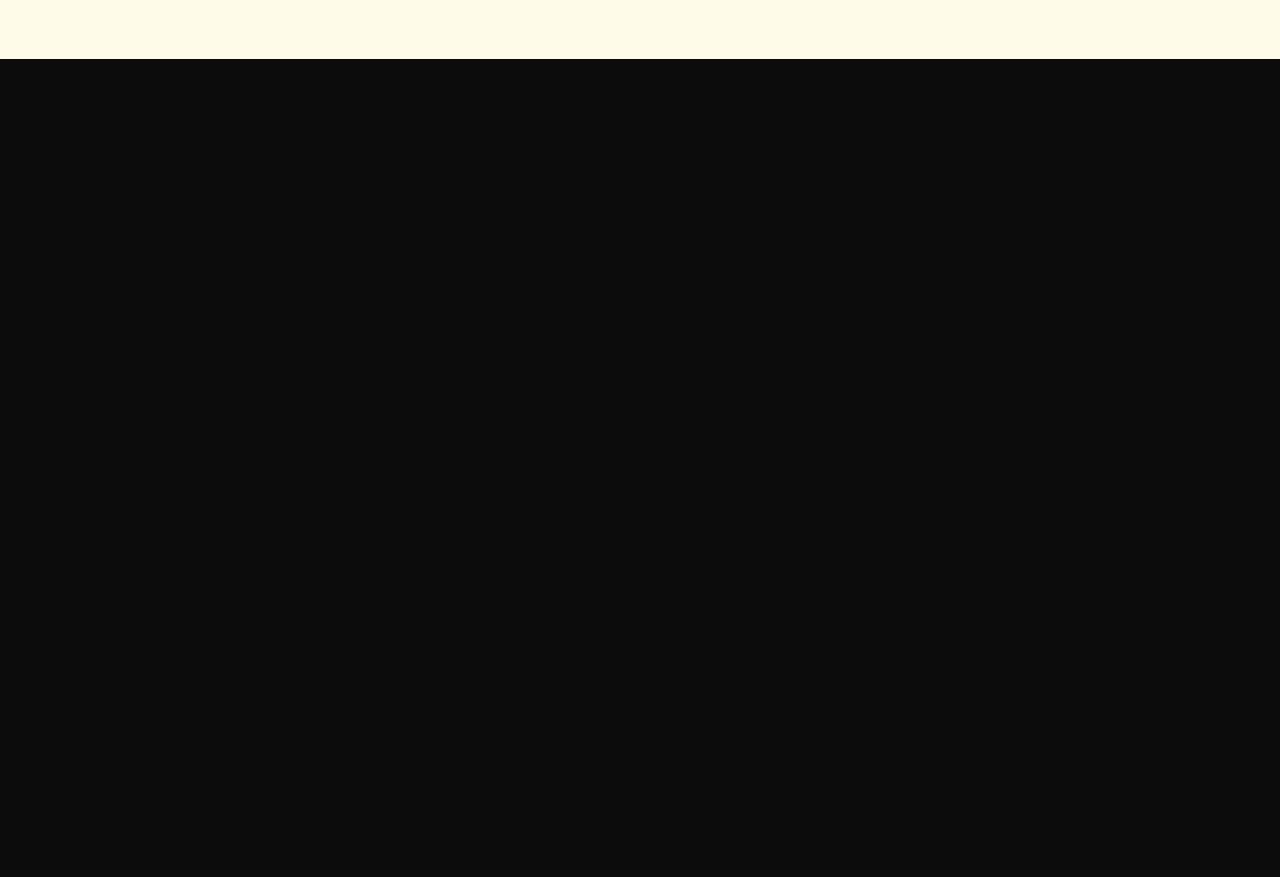
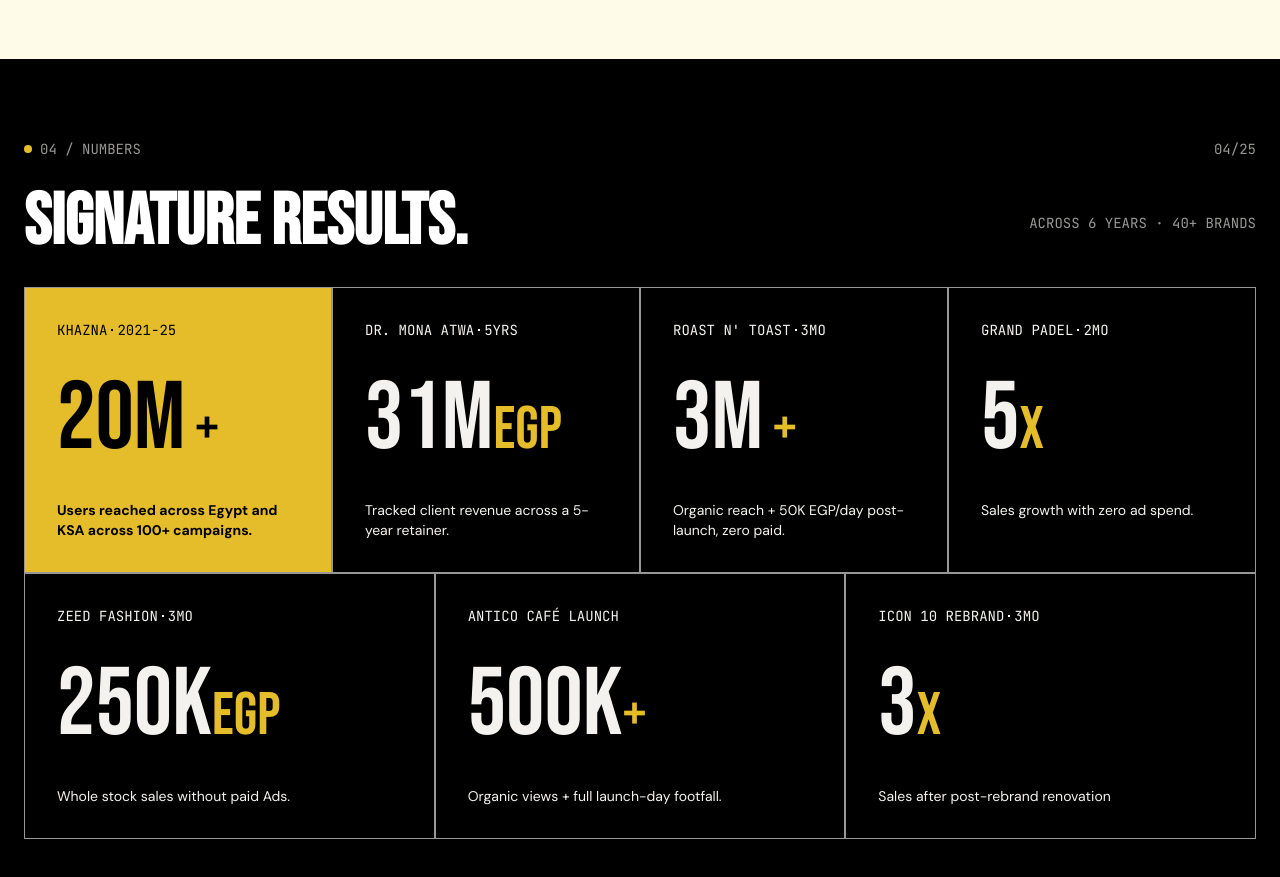
Before and after one commit to ahmedadham246-design/my-profile, a Next.js app: page / in a window 1280 px wide. Shown: the part 3120-3997 px from the top of the page. Before the commit the page ends 3179 px from the top, so only its background shows below. Built offline with nearby package versions, Linux system fonts and the light colour scheme.

Commit message:
feat: add Numbers section with data-driven component layout and global styling

```diff
--- /dev/null
+++ b/app/data/Numbers.ts
@@ -0,0 +1,55 @@
+export const NUMBERS_FIRST_SECTION = [
+  {
+    company: "KHAZNA",
+    duration: "2021-25",
+    Number: "20M",
+    unit: " +",
+    description: "Users reached across Egypt and KSA across 100+ campaigns.",
+  },
+  {
+    company: "DR. MONA ATWA",
+    duration: "5YRS",
+    Number: "31M",
+    unit: "EGP",
+    description: "Tracked client revenue across a 5-year retainer.",
+  },
+  {
+    company: "ROAST N' TOAST",
+    duration: "3MO",
+    Number: "3M",
+    unit: " +",
+    description: "Organic reach + 50K EGP/day post-launch, zero paid.",
+  },
+  {
+    company: "GRAND PADEL",
+    duration: "2MO",
+    Number: "5",
+    unit: "X",
+    description: "Sales growth with zero ad spend.",
+  },
+];
+
+export const NUMBERS_SECOND_SECTION = [
+  {
+    company: "ZEED FASHION",
+    duration: "3MO",
+    Number: "250K",
+    unit: "EGP",
+    description: "Whole stock sales without paid Ads.",
+  },
+  {
+    company: "ANTICO CAFÉ LAUNCH",
+    duration: "",
+    Number: "500K",
+    unit: "+",
+    description: "Organic views + full launch-day footfall.",
+  },
+  //   ICON 10 REBRAND  · 3 MO 3X
+  {
+    company: "ICON 10 REBRAND",
+    duration: "3MO",
+    Number: "3",
+    unit: "X",
+    description: "Sales after post-rebrand renovation",
+  },
+];
--- a/app/globals.css
+++ b/app/globals.css
@@ -43,6 +43,9 @@
 .section {
   scroll-snap-align: start;
 }
+.section-header {
+  @apply flex items-center justify-between;
+}
 
 /* SCROLLBAR STYLES */
 
--- /dev/null
+++ b/app/layouts/Numbers.tsx
@@ -0,0 +1,97 @@
+import SectionCounter from "../components/section-counter";
+import SectionCounterDescription from "../components/section-counter-descriotion";
+import { NUMBERS_FIRST_SECTION, NUMBERS_SECOND_SECTION } from "../data/Numbers";
+
+const SECTION_NUMBER = 4;
+
+const Numbers = () => {
+  return (
+    <section id="numbers" className="section grid gap-7 bg-black ">
+      <div className="section-header">
+        <SectionCounterDescription
+          description="NUMBERS"
+          start={SECTION_NUMBER}
+        />
+        <SectionCounter start={SECTION_NUMBER} />
+      </div>
+
+      <div className="container mx-auto grid gap-7 ">
+        <div className="flex items-center justify-between">
+          <h3 className="text-5xl lg:text-7xl font-bebas-neue font-black text-white">
+            SIGNATURE RESULTS.
+          </h3>
+          <span className="text-text-muted font-jet-brains-mono text-sm">
+            ACROSS 6 YEARS · 40+ BRANDS
+          </span>
+        </div>
+
+        {/* CARDS SECTION WRAPPER TO NOT APPLY GAP ON IT  */}
+        <div>
+          {/* First CARDS SECTION */}
+          <div className="grid  grid-cols-1 lg:grid-cols-4 gap-4 lg:gap-0 ">
+            {NUMBERS_FIRST_SECTION.map((item, index) => {
+              const isFirstCard = index === 0;
+              return (
+                <div
+                  key={item.company}
+                  className={`border border-text-muted p-8 flex flex-col gap-8 ${isFirstCard ? "border-primary bg-primary text-black" : ""}`}
+                >
+                  <div className="flex items-center gap-1 font-jet-brains-mono text-sm">
+                    <p>{item.company}</p>{" "}
+                    <span
+                      className={`inline-block size-0.5 ${
+                        isFirstCard ? "bg-black" : "bg-white"
+                      } `}
+                    />{" "}
+                    <p>{item.duration}</p>
+                  </div>
+
+                  <p className="font-bebas-neue  text-6xl lg:text-8xl">
+                    {item.Number}
+                    <span
+                      className={`text-6xl ${isFirstCard ? "text-black" : "text-primary"}`}
+                    >
+                      {item.unit}
+                    </span>
+                  </p>
+                  <p className={`text-sm ${isFirstCard ? "font-bold" : ""}`}>
+                    {item.description}
+                  </p>
+                </div>
+              );
+            })}
+          </div>
+          {/* Second CARDS SECTION */}
+          <div className="grid grid-cols-1 lg:grid-cols-3 gap-4 lg:gap-0 ">
+            {NUMBERS_SECOND_SECTION.map((item) => {
+              return (
+                <div
+                  key={item.company}
+                  className={`border border-text-muted p-8 flex flex-col gap-8 `}
+                >
+                  <div className="flex items-center gap-1 font-jet-brains-mono text-sm">
+                    <p>{item.company}</p>{" "}
+                    {item.duration && (
+                      <>
+                        <span className={`inline-block size-0.5  bg-white `} />{" "}
+                        <p>{item.duration}</p>
+                      </>
+                    )}
+                  </div>
+
+                  <p className="font-bebas-neue  text-6xl lg:text-8xl">
+                    {item.Number}
+                    <span className={`text-6xl text-primary`}>{item.unit}</span>
+                  </p>
+                  <p className="text-sm">{item.description}</p>
+                </div>
+              );
+            })}
+          </div>
+        </div>
+      </div>
+    </section>
+  );
+};
+
+export default Numbers;
--- a/app/page.tsx
+++ b/app/page.tsx
@@ -1,6 +1,7 @@
-import Header from "./layouts/Header";
 import About from "./layouts/About";
 import BASCRFrameWork from "./layouts/BSCAR-FrameWork";
+import Header from "./layouts/Header";
+import Numbers from "./layouts/Numbers";
 
 const HomeScreen = () => {
   return (
@@ -8,6 +9,7 @@
       <Header />
       <About />
       <BASCRFrameWork />
+      <Numbers />
     </>
   );
 };
```
